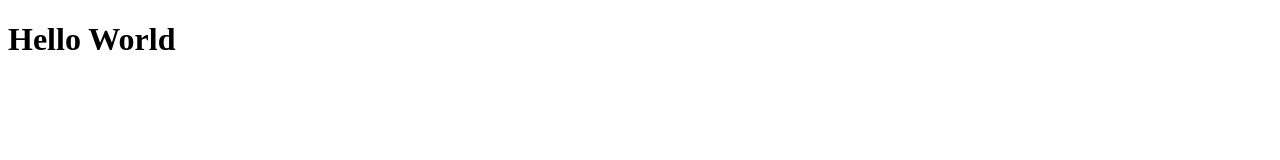
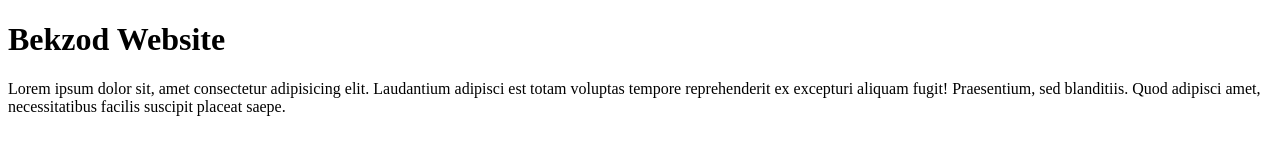
Before and after one commit to BekzodRaximov/my-portfolio, a plain HTML site: page index.html in a window 1280 px wide. Drawn offline with Linux system fonts and the light colour scheme.

Commit message:
html va css file o'zgartirildi

```diff
--- a/index.html
+++ b/index.html
@@ -7,6 +7,7 @@
   <title>Document</title>
 </head>
 <body>
-  <h1>Hello World</h1>
+  <h1>Bekzod Website</h1>
+  <p>Lorem ipsum dolor sit, amet consectetur adipisicing elit. Laudantium adipisci est totam voluptas tempore reprehenderit ex excepturi aliquam fugit! Praesentium, sed blanditiis. Quod adipisci amet, necessitatibus facilis suscipit placeat saepe.</p>
 </body>
 </html>
--- a/main.css
+++ b/main.css
@@ -1,3 +1,7 @@
 body {
   background: red;
 }
+
+div {
+  color: #fff;
+}
```
Also changed, not shown: image/photo_2021-10-21_14-47-44.jpg (added).
